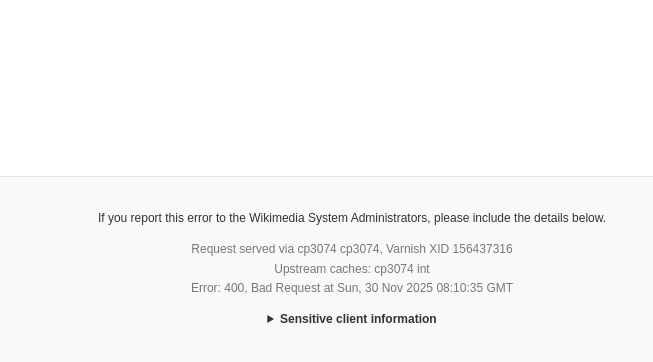
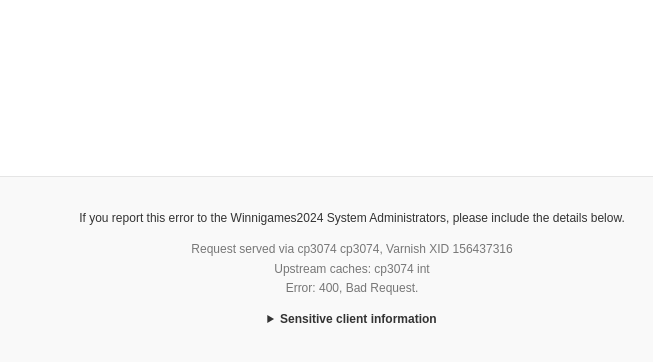
Before and after one commit to Winnigames2024-Original/tools, a plain HTML site: page 404.html in a window 1280 px wide. Shown: the part 276-638 px from the top of the page, without its empty margins (288-941 px from the left). Drawn offline with Linux system fonts and the light colour scheme.

Commit message:
Update 404.html

```diff
--- a/404.html
+++ b/404.html
@@ -1,7 +1,7 @@
 <!DOCTYPE html>
 <html lang="en">
 <meta charset="utf-8">
-<title>Wikimedia Error</title>
+<title>Tools | Error 404</title>
 <style>
 * { margin: 0; padding: 0; }
 body { background: #fff; font: 15px/1.6 sans-serif; color: #333; }
@@ -28,7 +28,7 @@ details[open] { background: #970302; color: #dfdedd; }
 </style>
 <meta name="color-scheme" content="light dark">
 <div class="content" role="main">
-<a href="https://www.wikimedia.org"><img id="logo" src="https://www.wikimedia.org/static/images/wmf-logo.png" srcset="https://www.wikimedia.org/static/images/wmf-logo-2x.png 2x" alt="Wikimedia" width="135" height="101">
+<a href="../"><img id="logo" src="https://www.wikimedia.org/static/images/wmf-logo.png" srcset="https://www.wikimedia.org/static/images/wmf-logo-2x.png 2x" alt="Winnigames2024" width="135" height="101">
 </a>
 <div class="content-text">
 <h1>Error</h1>
@@ -36,6 +36,6 @@ details[open] { background: #970302; color: #dfdedd; }
 <p>Our servers are currently under maintenance or experiencing a technical issue</p>
 </div>
 </div>
-<div class="footer"><p>If you report this error to the Wikimedia System Administrators, please include the details below.</p><p class="text-muted"><code>Request served via cp3074 cp3074, Varnish XID 156437316<br>Upstream caches: cp3074 int<br>Error: 400, Bad Request at Sun, 30 Nov 2025 08:10:35 GMT<br><details><summary>Sensitive client information</summary>IP address: 176.208.52.103</details></code></p>
+<div class="footer"><p>If you report this error to the Winnigames2024 System Administrators, please include the details below.</p><p class="text-muted"><code>Request served via cp3074 cp3074, Varnish XID 156437316<br>Upstream caches: cp3074 int<br>Error: 400, Bad Request.<br><details><summary>Sensitive client information</summary>Server address: winnigames2024-original.github.io/tools/server?type=https://</details></code></p>
 </div>
 </html>
```
